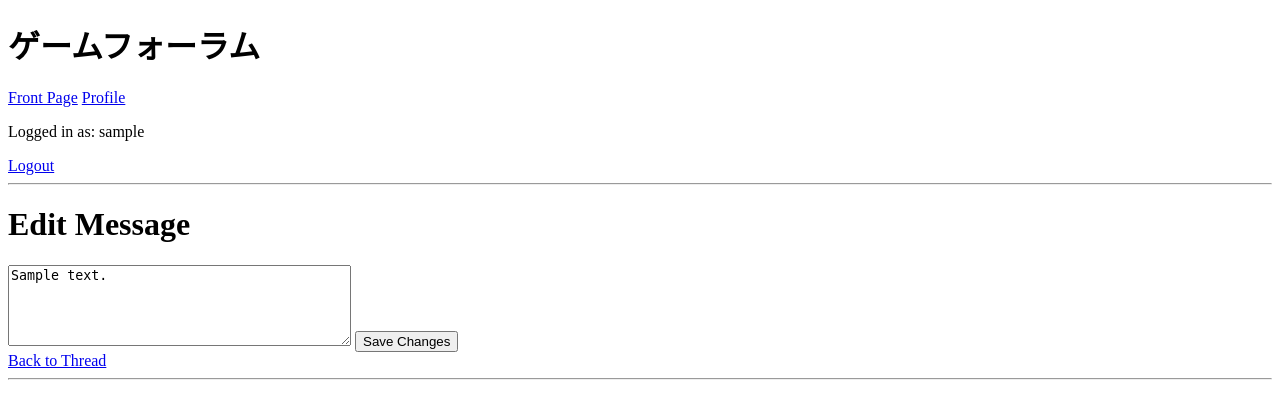
After one commit to JoonaPietarinen/G-muf-ramu, a Flask app: page /thread/1/message/1/edit in a window 1280 px wide. The commit adds this page. Shown: the top 419 px of the page. Run offline with Flask 3, Linux system fonts and the light colour scheme; the visitor is signed in with stand-in values (Sample User, id 1); a database or web service that is not in the repository returns one stand-in record (values such as "Sample title"); some libraries are stand-ins or nearby versions.

Commit message:
admin oikeuksien, poistamis ja muokkaus mahdollisuuksien lisaaminen

```diff
--- a/routes/discussion.py
+++ b/routes/discussion.py
@@ -121,7 +121,7 @@ def view_messages(thread_id):
         return redirect(url_for('discussion.index'))
 
     cur.execute('''
-        SELECT m.content, u.username, m.created_at, u.id AS user_id
+        SELECT m.content, u.username, m.created_at, u.id AS user_id, m.id AS message_id
         FROM messages m
         JOIN users u ON m.user_id = u.id
         WHERE m.thread_id = %s
@@ -135,3 +135,85 @@ def view_messages(thread_id):
         messages=messages,
         thread_id=thread_id,
         thread_title=thread[0])
+
+
+@bp.route('/thread/<int:thread_id>/message/<int:message_id>/delete', methods=['POST'])
+def delete_message(thread_id, message_id):
+    if 'user_id' not in session:
+        flash('You must be logged in to delete messages.', 'error')
+        return redirect(url_for('auth.login'))
+
+    conn = get_db_connection()
+    cur = conn.cursor()
+
+
+    cur.execute('''
+        SELECT user_id FROM messages WHERE id = %s;
+    ''', (message_id,))
+    message = cur.fetchone()
+
+    if not message:
+        flash('Message not found.', 'error')
+        conn.close()
+        return redirect(url_for('discussion.view_messages', thread_id=thread_id))
+
+    user_id = session['user_id']
+    is_admin = session.get('is_admin', False)
+    if message[0] == user_id or is_admin:
+        try:
+            cur.execute('DELETE FROM messages WHERE id = %s;', (message_id,))
+            conn.commit()
+            flash('Message deleted successfully.', 'success')
+        except Exception as e:
+            conn.rollback()
+            flash(f'Error deleting message: {str(e)}', 'error')
+    else:
+        flash('You are not authorized to delete this message.', 'error')
+
+    cur.close()
+    conn.close()
+    return redirect(url_for('discussion.view_messages', thread_id=thread_id))
+
+
+@bp.route('/thread/<int:thread_id>/message/<int:message_id>/edit', methods=['GET', 'POST'])
+def edit_message(thread_id, message_id):
+    if 'user_id' not in session:
+        flash('You must be logged in to edit messages.', 'error')
+        return redirect(url_for('auth.login'))
+
+    conn = get_db_connection()
+    cur = conn.cursor()
+
+    cur.execute('''
+        SELECT content, user_id FROM messages WHERE id = %s;
+    ''', (message_id,))
+    message = cur.fetchone()
+
+    if not message:
+        flash('Message not found.', 'error')
+        conn.close()
+        return redirect(url_for('discussion.view_messages', thread_id=thread_id))
+
+    if message[1] != session['user_id']:
+        flash('You are not authorized to edit this message.', 'error')
+        conn.close()
+        return redirect(url_for('discussion.view_messages', thread_id=thread_id))
+
+    if request.method == 'POST':
+        new_content = request.form['content']
+        try:
+            cur.execute('''
+                UPDATE messages SET content = %s WHERE id = %s;
+            ''', (new_content, message_id))
+            conn.commit()
+            flash('Message updated successfully.', 'success')
+        except Exception as e:
+            conn.rollback()
+            flash(f'Error updating message: {str(e)}', 'error')
+        finally:
+            cur.close()
+            conn.close()
+        return redirect(url_for('discussion.view_messages', thread_id=thread_id))
+
+    conn.close()
+    return render_template('edit_message.html', message=message[0], thread_id=thread_id, message_id=message_id)
--- /dev/null
+++ b/templates/edit_message.html
@@ -0,0 +1,22 @@
+<!DOCTYPE html>
+<html lang="en">
+{% extends "etusivu.html" %}
+{% block title %}em{% endblock %}
+{% block content %}
+
+
+<head>
+    <meta charset="UTF-8">
+    <title>Edit Message</title>
+</head>
+<body>
+    <h1>Edit Message</h1>
+    <form method="POST" action="{{ url_for('discussion.edit_message', thread_id=thread_id, message_id=message_id) }}">
+        <textarea name="content" rows="5" cols="40" required>{{ message }}</textarea>
+        <button type="submit">Save Changes</button>
+        <input type="hidden" name="csrf_token" value="{{ csrf_token() }}">
+    </form>
+    <a href="{{ url_for('discussion.view_messages', thread_id=thread_id) }}">Back to Thread</a>
+</body>
+</html>
+{% endblock %}
```
Also changed, not shown: routes/auth.py (+4 -3 lines), templates/messages.html (+7 -0 lines).
